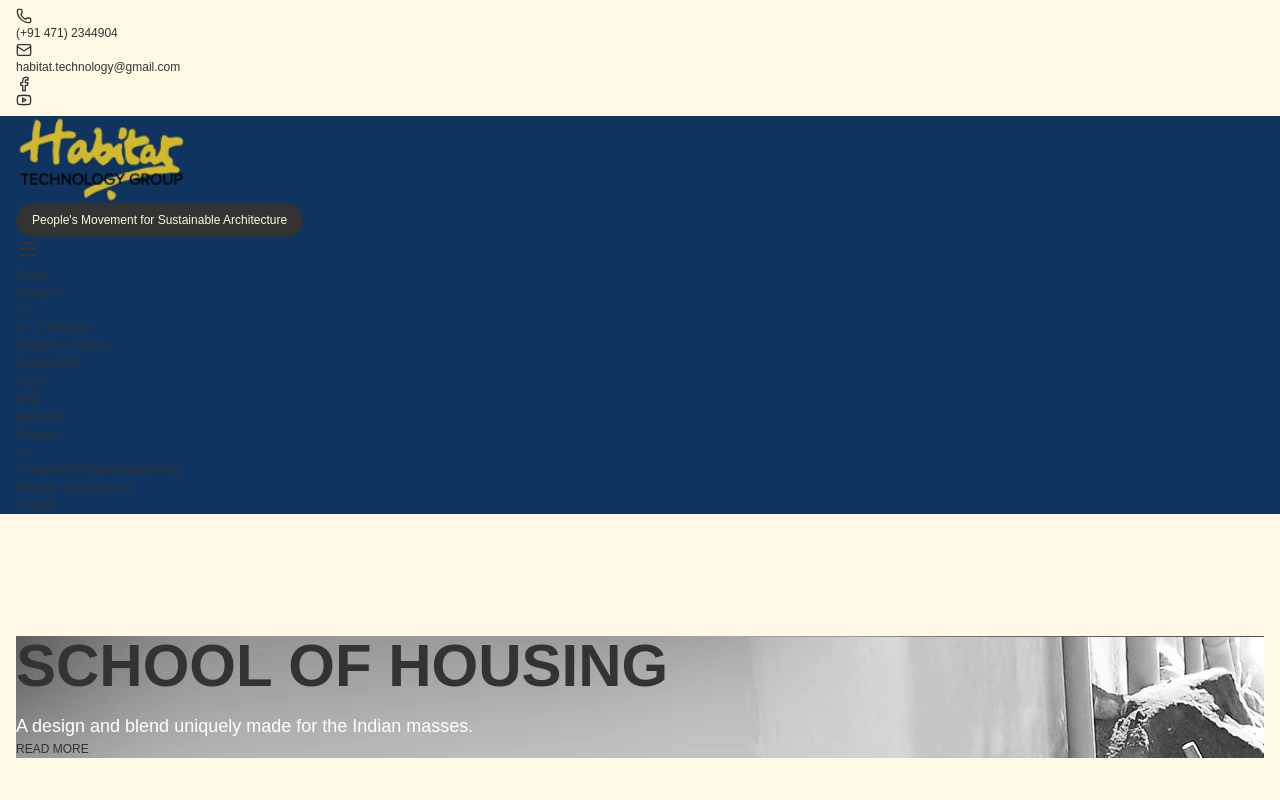
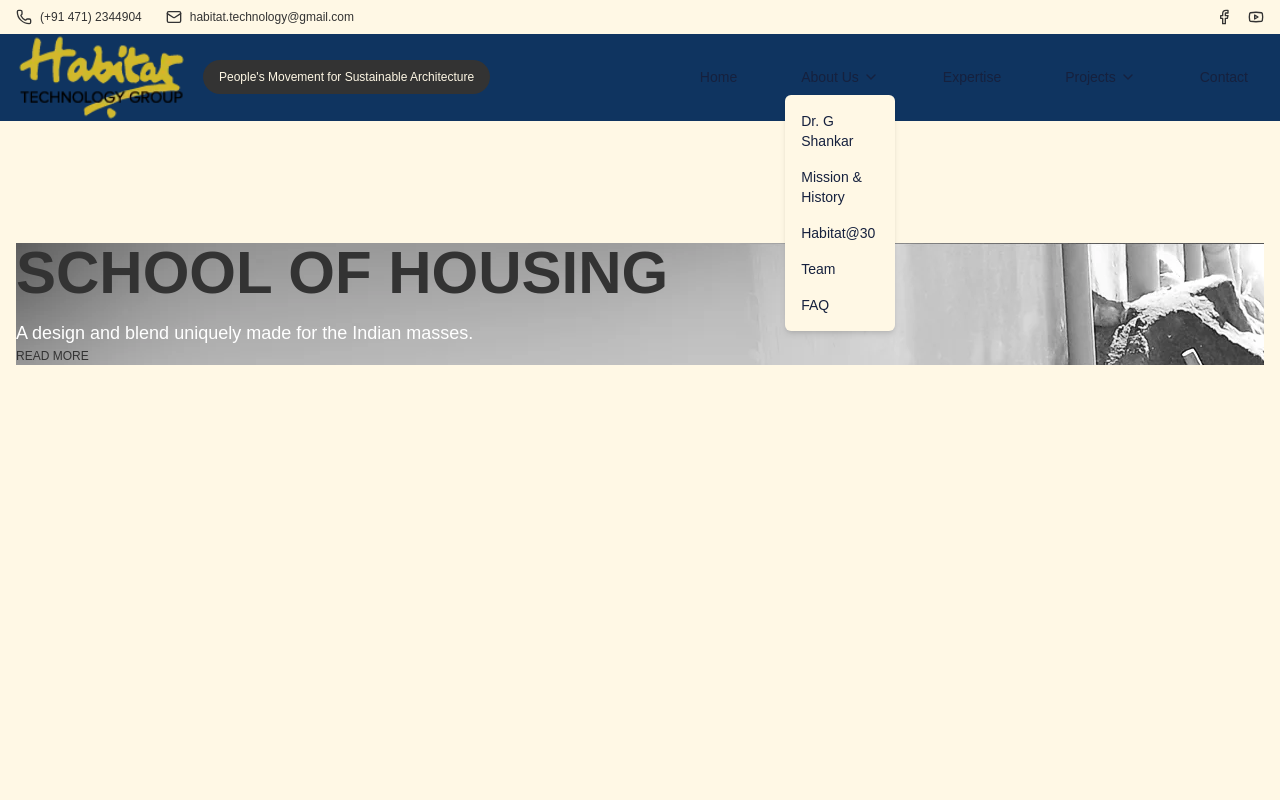
Before and after one commit to tellmeY18/habitattechnologygroup, a Next.js app: page / in a window 1280 px wide. Both pictures are taken after a click on the button "About Us". Shown: the top 800 px of the page. Built offline with nearby package versions, Linux system fonts and the light colour scheme.

Commit message:
prelims cleanup Nav bar

```diff
--- a/src/components/Nav.tsx
+++ b/src/components/Nav.tsx
@@ -18,10 +18,7 @@ const Navbar = () => {
   const [openSubMenu, setOpenSubMenu] = useState<string | null>(null);
 
   useEffect(() => {
-    const handleScroll = () => {
-      setIsScrolled(window.scrollY > 20);
-    };
-
+    const handleScroll = () => setIsScrolled(window.scrollY > 20);
     const handleResize = () => {
       if (window.innerWidth > 768) {
         setIsOpen(false);
@@ -30,7 +27,6 @@ const Navbar = () => {
 
     window.addEventListener("scroll", handleScroll);
     window.addEventListener("resize", handleResize);
-
     handleResize();
 
     return () => {
@@ -39,31 +35,35 @@ const Navbar = () => {
     };
   }, []);
 
-  const toggleMenu = () => setIsOpen(!isOpen);
-
-  const toggleSubMenu = (key: string) => {
+  const toggleMenu = () => setIsOpen((prev) => !prev);
+  const toggleSubMenu = (key: string) =>
     setOpenSubMenu((prev) => (prev === key ? null : key));
-  };
 
   return (
     <header className={`site-header ${isScrolled ? "scrolled" : ""}`}>
+      {/* Top Bar */}
       <div className="top-bar-wrapper">
         <div className="container mx-auto px-4">
-          <div className="top-bar">
-            <div className="contact-info">
-              <a href="tel:+914712344904" className="contact-link">
+          <div className="top-bar flex justify-between items-center">
+            {/* Contact Info */}
+            <div className="contact-info flex gap-6">
+              <a
+                href="tel:+914712344904"
+                className="contact-link flex items-center gap-2"
+              >
                 <Phone size={16} />
                 <span>(+91 471) 2344904</span>
               </a>
               <a
                 href="mailto:habitat.technology@gmail.com"
-                className="contact-link"
+                className="contact-link flex items-center gap-2"
               >
                 <Mail size={16} />
                 <span>habitat.technology@gmail.com</span>
               </a>
             </div>
-            <div className="social-links">
+            {/* Social Links */}
+            <div className="social-links flex gap-4">
               <a
                 href="https://www.facebook.com/habitattechnologygroup/"
                 target="_blank"
@@ -85,10 +85,12 @@ const Navbar = () => {
         </div>
       </div>
 
+      {/* Main Navigation */}
       <div className={`main-nav-wrapper ${isScrolled ? "sticky" : ""}`}>
         <div className="container mx-auto px-4">
-          <nav className="main-nav">
-            <div className="logo-wrapper">
+          <nav className="main-nav flex items-center justify-between">
+            {/* Logo */}
+            <div className="logo-wrapper flex items-center gap-4">
               <Link href="/" className="logo-link">
                 <Image
                   src="logo-dark.webp"
@@ -105,27 +107,35 @@ const Navbar = () => {
               </span>
             </div>
 
+            {/* Mobile Menu Button */}
             <button
               onClick={toggleMenu}
-              className="mobile-menu-button"
+              className="mobile-menu-button md:hidden"
               aria-expanded={isOpen}
               aria-label="Toggle navigation menu"
             >
               {isOpen ? <X size={24} /> : <Menu size={24} />}
             </button>
 
+            {/* Navigation Menu */}
             <div className={`nav-menu-wrapper ${isOpen ? "open" : ""}`}>
-              <ul className="nav-menu">
+              <button
+                onClick={toggleMenu}
+                className="close-button md:hidden"
+                aria-label="Close navigation menu"
+              >
+                <X size={24} />
+              </button>
+              <ul className="nav-menu flex flex-col md:flex-row items-center gap-4 md:gap-8">
                 <li className="nav-item">
                   <Link href="/" className="nav-link">
                     Home
                   </Link>
                 </li>
-
                 <li className="nav-item has-submenu">
                   <button
                     onClick={() => toggleSubMenu("about")}
-                    className="nav-link submenu-trigger"
+                    className="nav-link submenu-trigger flex items-center gap-1"
                     aria-expanded={openSubMenu === "about"}
                   >
                     About Us
@@ -135,33 +145,41 @@ const Navbar = () => {
                     className={`submenu ${openSubMenu === "about" ? "open" : ""}`}
                   >
                     <li>
-                      <Link href="/shankar">Dr. G Shankar</Link>
+                      <Link href="/shankar" className="submenu-link">
+                        Dr. G Shankar
+                      </Link>
                     </li>
                     <li>
-                      <Link href="/mission_history">Mission & History</Link>
+                      <Link href="/mission_history" className="submenu-link">
+                        Mission & History
+                      </Link>
                     </li>
                     <li>
-                      <Link href="/habitat_30">Habitat@30</Link>
+                      <Link href="/habitat_30" className="submenu-link">
+                        Habitat@30
+                      </Link>
                     </li>
                     <li>
-                      <Link href="/team">Team</Link>
+                      <Link href="/team" className="submenu-link">
+                        Team
+                      </Link>
                     </li>
                     <li>
-                      <Link href="/faq">FAQ</Link>
+                      <Link href="/faq" className="submenu-link">
+                        FAQ
+                      </Link>
                     </li>
                   </ul>
                 </li>
-
                 <li className="nav-item">
                   <Link href="/expertise" className="nav-link">
                     Expertise
                   </Link>
                 </li>
-
                 <li className="nav-item has-submenu">
                   <button
                     onClick={() => toggleSubMenu("projects")}
-                    className="nav-link submenu-trigger"
+                    className="nav-link submenu-trigger flex items-center gap-1"
                     aria-expanded={openSubMenu === "projects"}
                   >
                     Projects
@@ -171,14 +189,17 @@ const Navbar = () => {
                     className={`submenu ${openSubMenu === "projects" ? "open" : ""}`}
                   >
                     <li>
-                      <Link href="/projects">Completed/Ongoing/Upcoming</Link>
+                      <Link href="/projects" className="submenu-link">
+                        Completed/Ongoing/Upcoming
+                      </Link>
                     </li>
                     <li>
-                      <Link href="/kerala_floods">Disaster Interventions</Link>
+                      <Link href="/kerala_floods" className="submenu-link">
+                        Disaster Interventions
+                      </Link>
                     </li>
                   </ul>
                 </li>
-
                 <li className="nav-item">
                   <Link href="/contact" className="nav-link">
                     Contact
--- a/src/styles/components/navigation.css
+++ b/src/styles/components/navigation.css
@@ -6,4 +6,34 @@
     @apply fixed md:relative top-0 right-0 bottom-0 left-0 bg-[var(--nav-menu-bg)] md:bg-transparent z-40 flex items-center justify-center md:flex;
 }
 
-/* Add other navigation-specific styles */
+.nav-menu {
+    @apply flex flex-col md:flex-row items-center gap-4 md:gap-8;
+}
+
+.nav-item {
+    @apply relative;
+}
+
+.nav-link {
+    @apply text-sm font-medium px-4 py-2 text-[var(--contact-link-color)] hover:text-[var(--contact-link-hover)] transition-colors;
+}
+
+.has-submenu .submenu {
+    @apply hidden absolute top-full left-0 bg-[var(--submenu-bg)] shadow-md rounded-md py-2 z-50;
+}
+
+.has-submenu .submenu.open {
+    @apply block;
+}
+
+.submenu-link {
+    @apply block px-4 py-2 text-sm text-[var(--contact-link-color)] hover:bg-[var(--submenu-link-hover-bg)] transition-colors;
+}
+
+.nav-menu-wrapper.open .close-button {
+    @apply md:block absolute top-4 right-4;
+}
+
+.logo-slogan {
+    @apply hidden md:block;
+}
```
